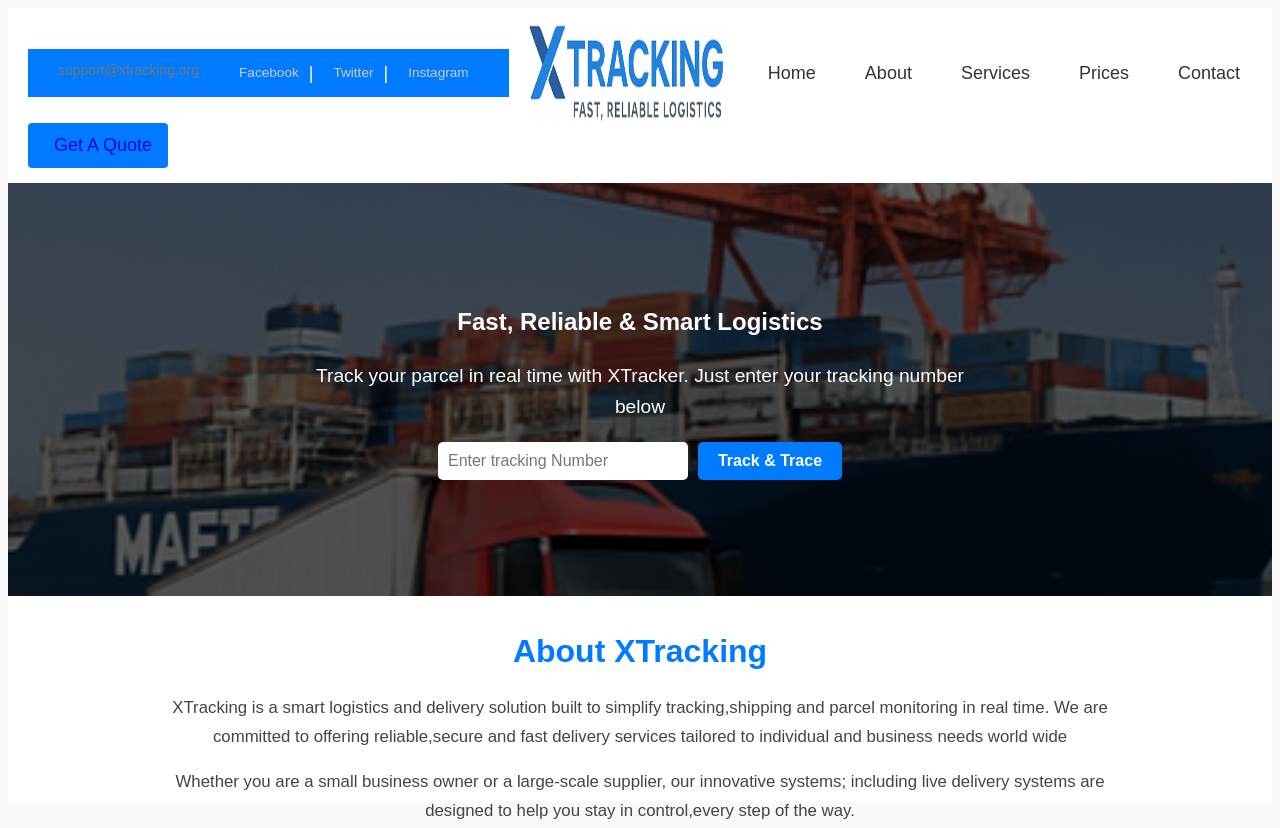
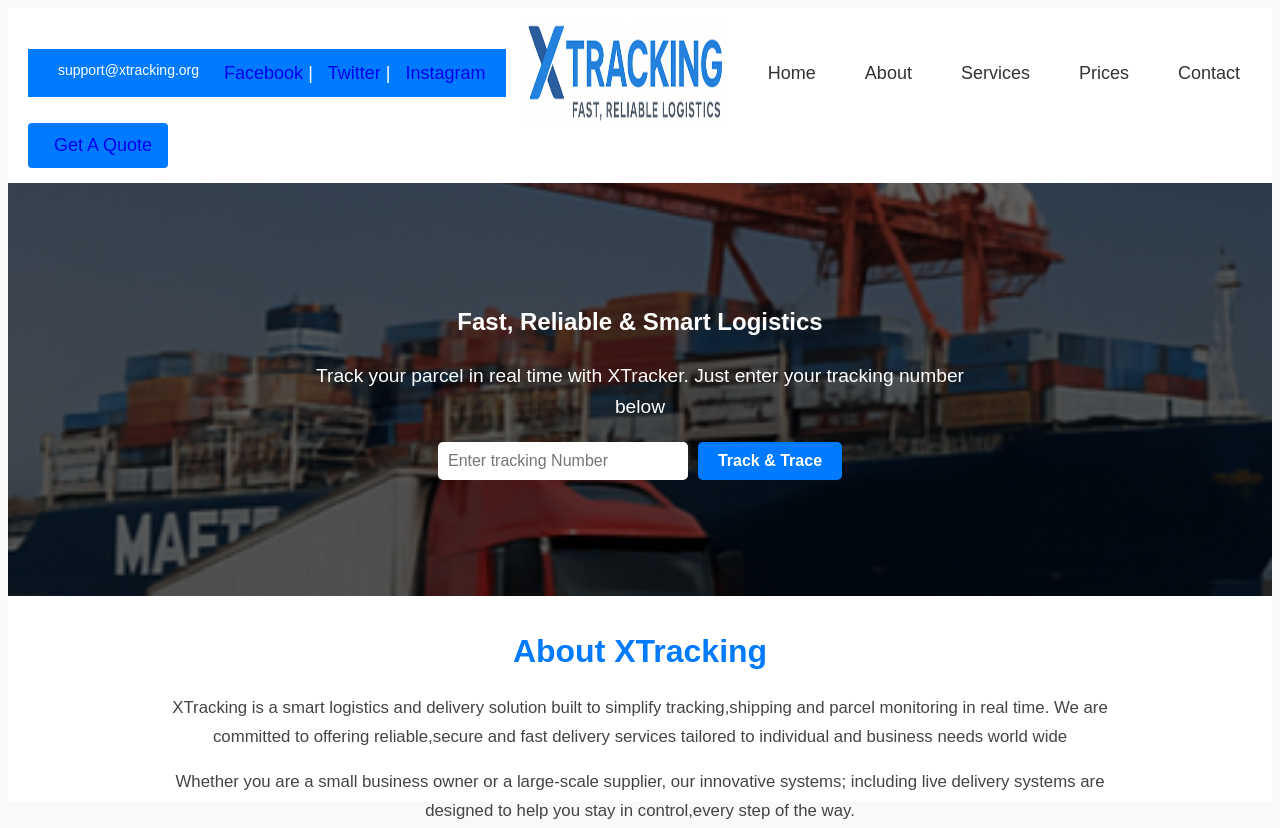
Before and after one commit to xenun-makuzi/XTracking, a website: page public/index.html in a window 1280 px wide. Shown: the top 828 px of the page. Drawn offline with Linux system fonts and the light colour scheme.

Commit message:
Update XTracking.css

```diff
--- a/public/XTracking.css
+++ b/public/XTracking.css
@@ -40,21 +40,6 @@
     padding: 0;
     border: none;
     outline: none;
-}
-.contactInfo{
-    margin-right: 15px;
-    display: inline-block;
-    color: #757474;
-}
-.socialLinks{
-    display: flex;
-    gap: 10px;
-    align-items: center;
-    padding-right: 20px;
-}
-.socialLinks a{
-    color: #ccc;
-    font-size: 0.85rem;
 }
 header span,header a{
     margin-left: 10px;
```
